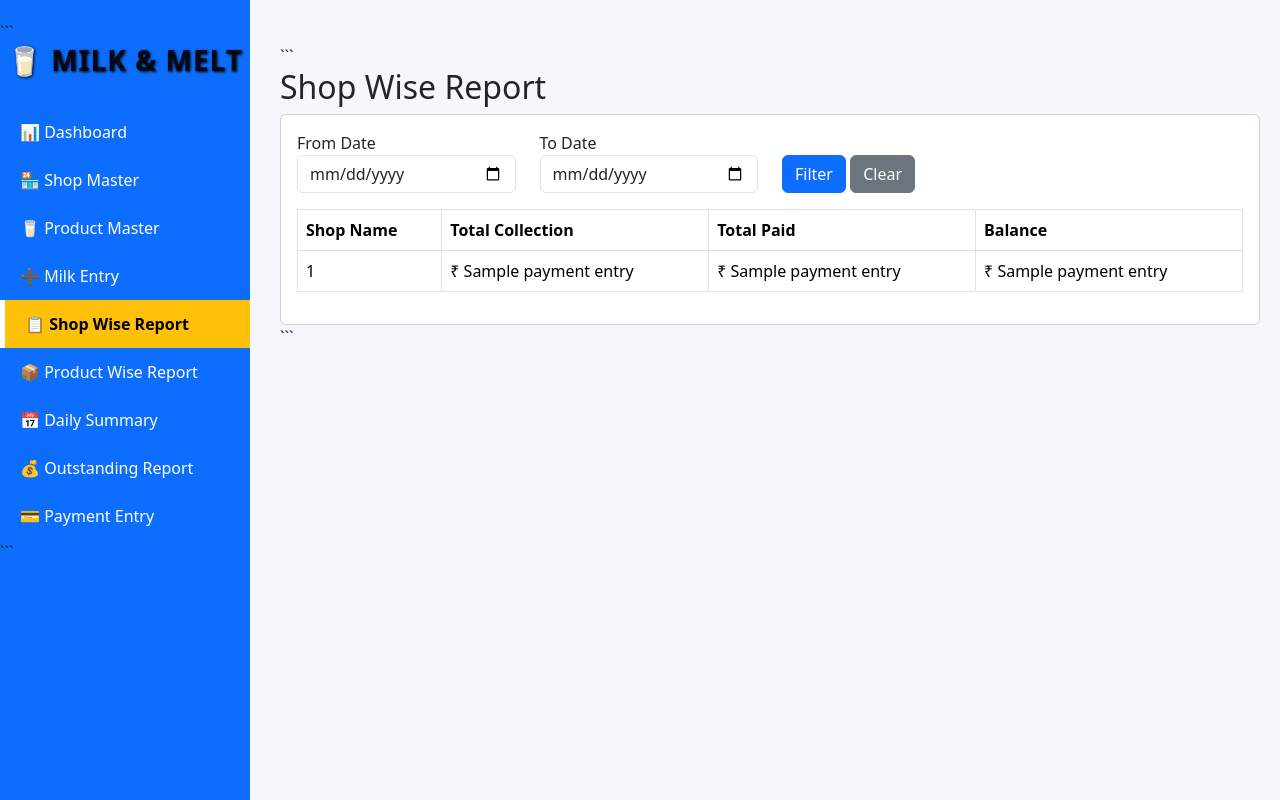
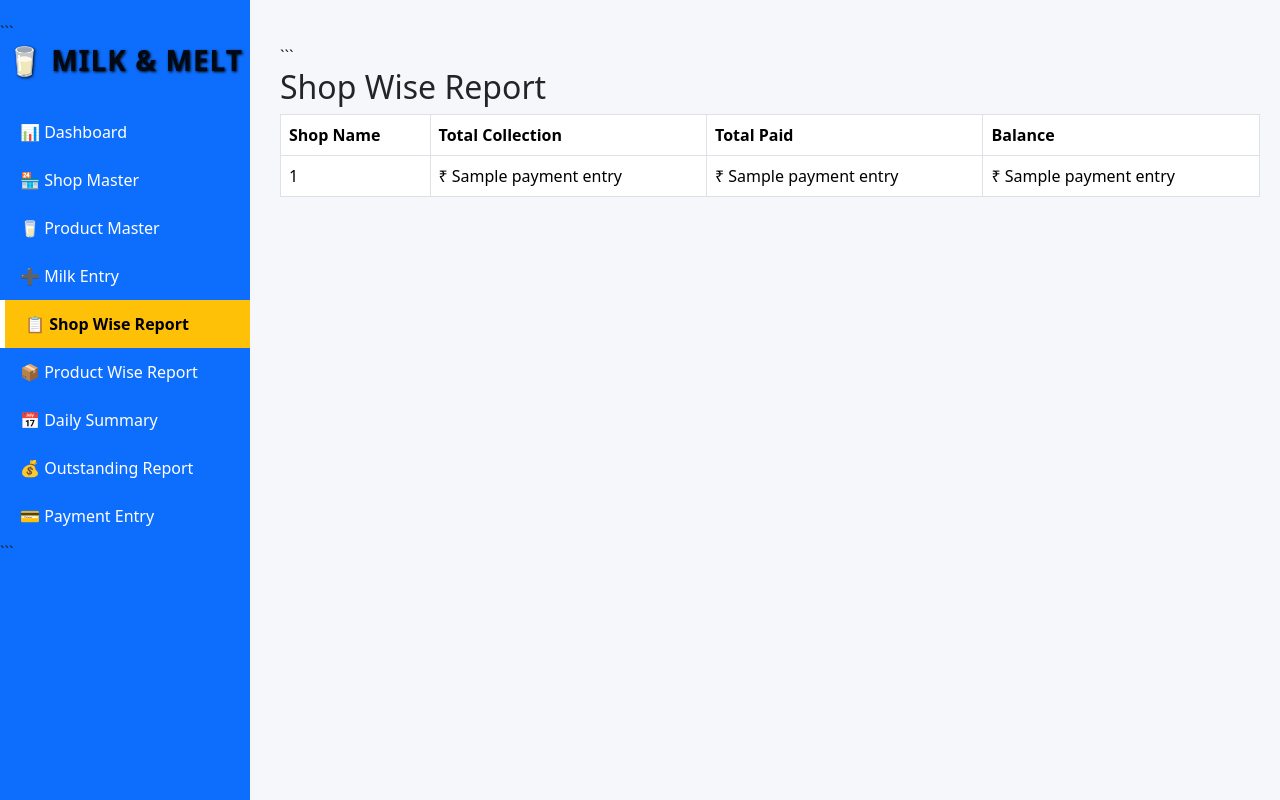
Before and after one commit to mhariprasath-28/Milk-Software, a Flask app: page /shop-report in a window 1280 px wide. Run offline with Flask 3, Linux system fonts and the light colour scheme; a database or web service that is not in the repository returns one stand-in record (values such as "Sample title"); some libraries are stand-ins or nearby versions.

Commit message:
Update shop_report.html

```diff
--- a/templates/shop_report.html
+++ b/templates/shop_report.html
@@ -4,24 +4,6 @@
 
 <h2>Shop Wise Report</h2>
 
-<div class="card p-3">
-    <form method="GET">
-    <div class="row mb-3">
-        <div class="col-md-3">
-            <label>From Date</label>
-            <input type="date" name="from_date" class="form-control" value="{{ from_date }}">
-        </div>
-        <div class="col-md-3">
-            <label>To Date</label>
-            <input type="date" name="to_date" class="form-control" value="{{ to_date }}">
-        </div>
-        <div class="col-md-3">
-            <br>
-            <button type="submit" class="btn btn-primary">Filter</button>
-            <a href="{{ request.path }}" class="btn btn-secondary">Clear</a>
-        </div>
-    </div>
-</form>
 
 <table class="table table-bordered">
 
```
